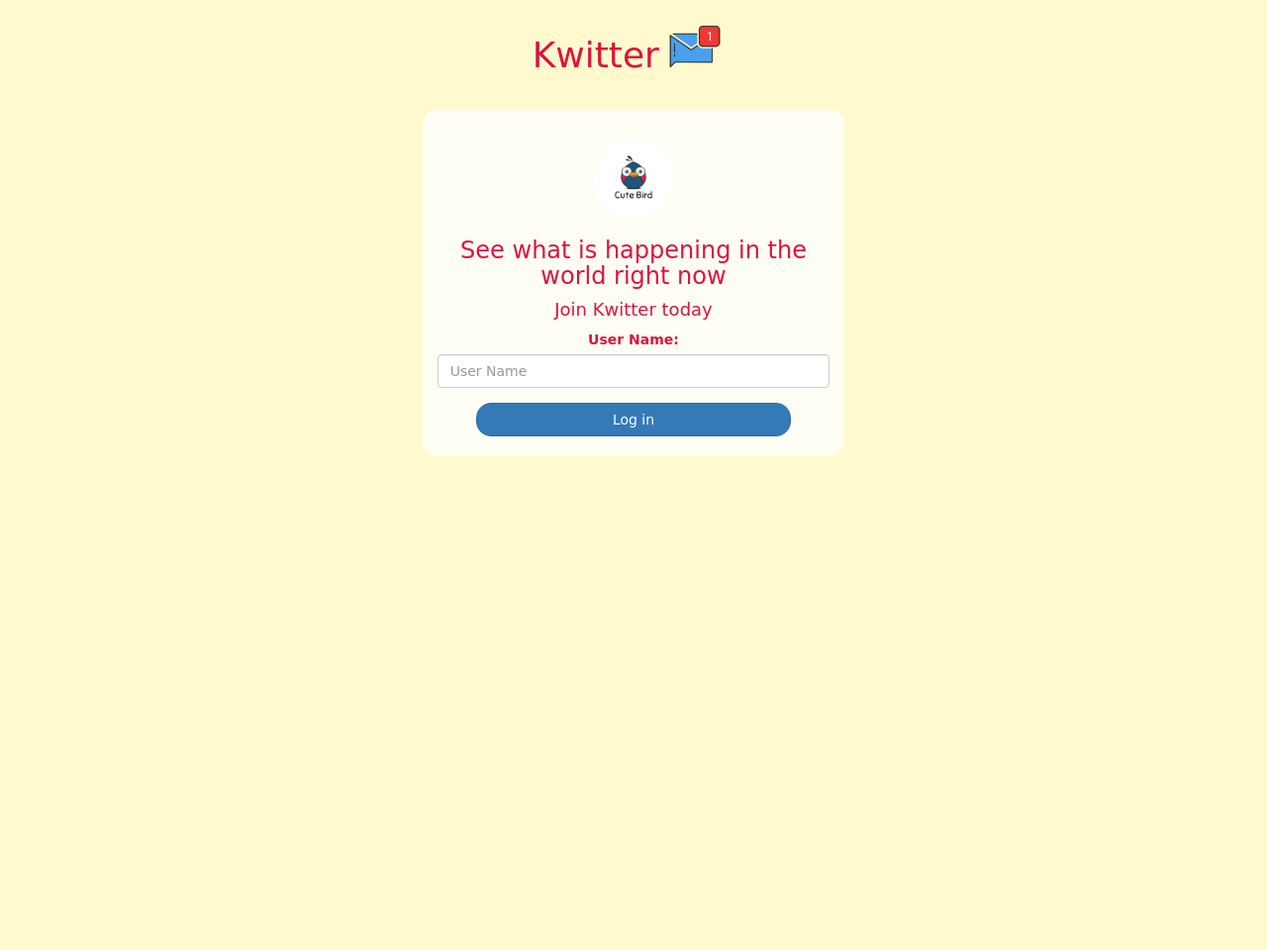
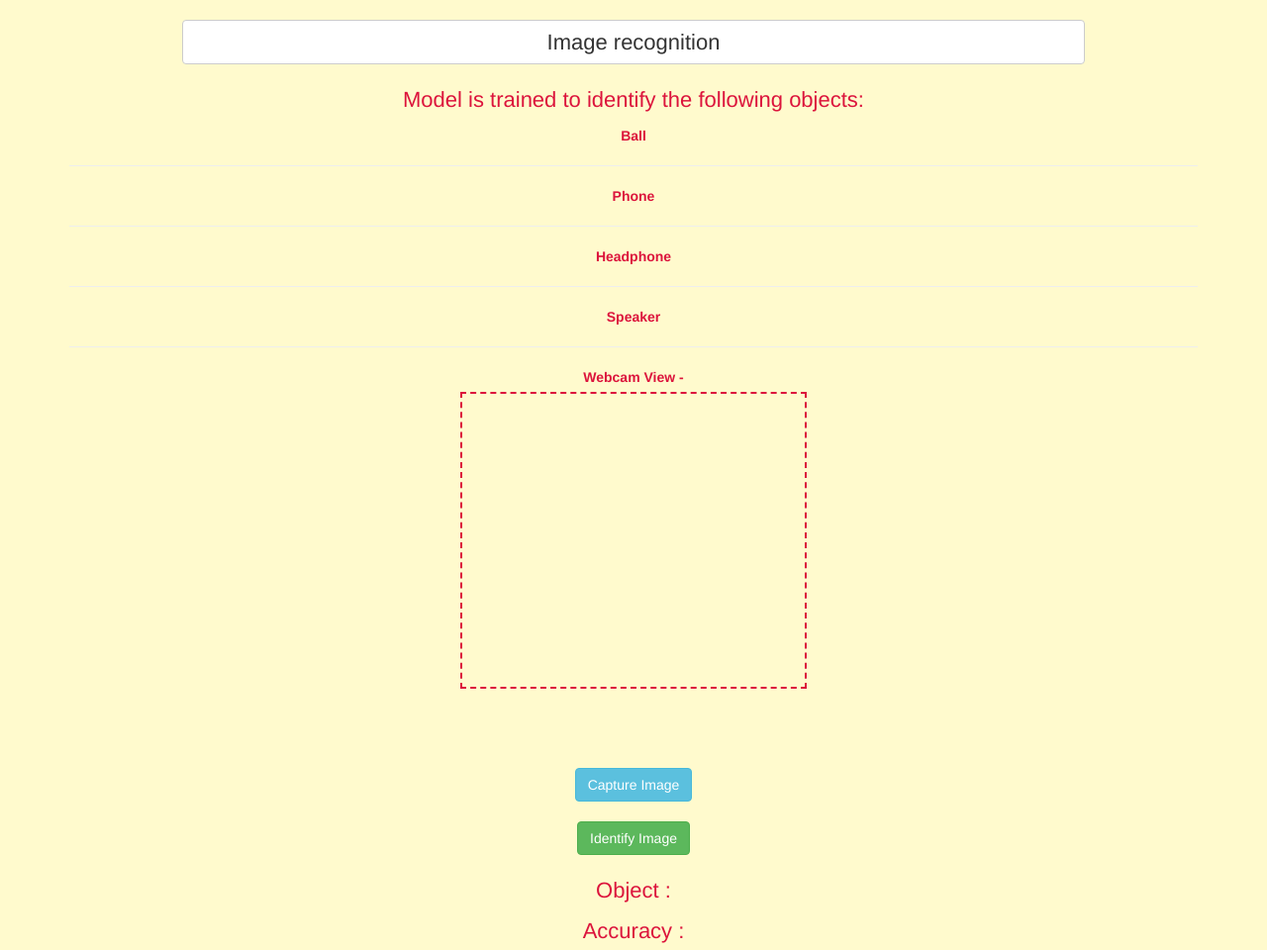
Before and after one commit to Akshara-Dhoble/Project-93, a plain HTML site: page index.html in a window 1280 px wide. Shown: the whole page at 99% size. Before the commit the page ends 820 px from the top, so only its background shows below. Drawn offline with nearby package versions, Linux system fonts and the light colour scheme; a script that the page names is missing; a web font is replaced by a local one.

Commit message:
Add files via upload

```diff
--- a/index.html
+++ b/index.html
@@ -1,40 +1,61 @@
-<!DOCTYPE html>
 <html>
     <head>
-	<title>Kwitter</title>
-<link href="https://fonts.googleapis.com/css?family=Yeon+Sung&display=swap" rel="stylesheet"><meta name="viewport" content="width=device-width, initial-scale=1">
-
+      <title>Image recognition</title>
+      <meta name="viewport" content="width=device-width, initial-scale=1.0">
       <link rel="stylesheet" href="https://maxcdn.bootstrapcdn.com/bootstrap/3.4.0/css/bootstrap.min.css">
       <script src="https://ajax.googleapis.com/ajax/libs/jquery/3.4.1/jquery.min.js"></script>
       <script src="https://maxcdn.bootstrapcdn.com/bootstrap/3.4.0/js/bootstrap.min.js"></script>
 
-<script src="https://www.gstatic.com/firebasejs/7.6.2/firebase-app.js"></script>
-<script src="https://www.gstatic.com/firebasejs/7.6.2/firebase-firestore.js"></script>
-<script src="https://www.gstatic.com/firebasejs/live/3.1/firebase.js"></script>
-<link rel="stylesheet" type="text/css" href="style.css">
-<script src="kwitter.js"></script>
+      <script src="https://cdnjs.cloudflare.com/ajax/libs/webcamjs/1.0.26/webcam.js"></script>
+
+      <script src="https://unpkg.com/ml5@0.4.3/dist/ml5.min.js"></script>
+
+     <link rel="stylesheet" href="style.css">
 
     </head>
+
     <body>
+    <div class="container">
+
       <center>
-	<h1 class="header">
-		Kwitter	<sup>
-	<img src="m2.png">
-	</sup>
-</h1>
-	<div class="col-lg-4 col-md-6 col-sm-6 col-xs-11 login_div">
-	<img src="logo.png" class="logo">
-		<h3 >See what is happening in the world right now</h3>
-		<h4 > Join Kwitter today </h4>
-		<div class="form-group">
-		  <label>User Name:</label>
+        <h3 class="btn btn-default heading">Image recognition</h3>
 
-		  <input type="text" id="user_name" class="form-control" placeholder="User Name" >
+        <br><br>
+
+        <p style="font-size: 22px;">Model is trained to identify the following objects: </p>
+        <b class="name_of_objects">
+        Ball
+          <hr>
+        Phone
+          <hr>
+        Headphone
+          <hr>
+        Speaker
+          <hr>
+        </b>
+
+        <label>Webcam View - </label>
+        <div id="camera"></div>
+
+
+        <br><br>
+        <div id="result"></div>
+
+        <br><br>
+        <button class="btn btn-info" onclick="take_snapshot()">Capture Image </button>
+
+        <br><br>
+        <button class="btn btn-success"onclick = "check()">Identify Image</button>
+
+        <br><br>
+
+
+        <p style="font-size: 22px;">Object :  <span id="result_object_name"></span></p>
+        <p style="font-size: 22px;">Accuracy :  <span id="result_object_accuracy"></span></p>
+      </center>
 
     </div>
-		<button id="login_button" class="btn btn-primary"   onclick="addUser()">Log in</button>
-		<br><br>
-	</div>
-</center>
+  <script src="main.js"></script>
+
     </body>
   </html>
--- /dev/null
+++ b/main.js
@@ -0,0 +1,60 @@
+Webcam.set({
+
+    width : 350 ,
+
+    height : 300 ,
+
+    image_format : 'png',
+
+    png_quality : 90
+
+});
+camera = document.getElementById("camera");
+
+Webcam.attach('#camera');
+
+function take_snapshot(){
+
+    Webcam.snap(function(data_uri){
+
+        document.getElementById("result").innerHTML = '<img id = "captured_image" src="'+data_uri+'"/>';
+
+    });
+}
+
+console.log('ml5 version: ',ml5.version);
+
+classifier = ml5.imageClassifier('https://teachablemachine.withgoogle.com/models/qnWKvhFIJ/',modelLooded);
+
+function modelLooded(){
+
+    console.log('model looded');
+
+}
+function check(){
+
+    img = document.getElementById("captured_image");
+
+    classifier.classify(img , gotResult);
+
+}
+
+function gotResult(error , results){
+
+    if (error) {
+
+        console.error(error);
+
+    }
+
+    else{
+
+        console.log(results);
+
+        document.getElementById("result_object_name").innerHTML = results[0].label;
+
+        document.getElementById("result_object_accuracy").innerHTML = results[0].confidence.toFixed(3);
+
+    }
+
+}
--- a/style.css
+++ b/style.css
@@ -1,119 +1,19 @@
-html, body
-{
-  height: 100%;
-  margin: 0;
-  color:crimson;
-
-
+body {
+    background-color: lemonchiffon;
+    color:crimson;
 
 }
-
-body
-{
-	background-color:lemonchiffon;
-	font-family: 'Special Elite', cursive ;
-	color:crimson;
+.heading{
+    width: 80%;
+    font-size: 22px;
 
 }
-
-.header
-{
-	background-color: lemonchiffon;
-	font-family: 'Special Elite', cursive ;
-	color:crimson;
+#camera{
+    border: 2px dashed crimson;
+    height: 300px;
+    width: 350px;
 }
-.header img
-{
-	width: 80px;margin-left: -15px;
-}
-
-.login_div
-{
-	background: rgba(255, 255, 255, 0.8);float: none;border-radius: 15px;
-}
-
-.logo
-{
-	width: 80px;margin-top: 30px;border-radius: 40px;
-}
-
-#login_button
-{
-	width: 80%;border-radius: 15px;
-}
-
-.room_name
-{
-	cursor: pointer;
-	font-size: 20px;
-}
-
-
-#logout
-{
-	font-size: 20px; float: right;
-}
-
-
-#output
-{
-	padding: 10px; width:80%;background: rgba(255,255,255,0.8);border-radius: 15px;
-}
-
-.input_div_room_page
-{
-	width: 80%;
-}
-
-.input_div label
-{
-	color: white;font-size: 20px;
-}
-
-
-.input_div_message_page
-{
-	position: fixed;bottom: 0px;width: 100%;background: rgba(255,255,255,0.8);
-}
-.input_div_message_page label
-{
-	color: black;
-}
-.input_div_message_page #msg
-{
-	width: 80%;
-}
-.input_div_message_page button
-{
-	margin-top: 15px;
-	width: 50%;
-}
-.color_white
-{
-	color: white
-}
-
-.user_tick
-{
-	width:20px;
-}
-.message_h4
-{
-	padding-left:5px;color:grey;
-}
-#user_name{
-	background-color: white;
-	font-family: 'Special Elite', cursive ;
-	color:crimson;
+.name_of_objects , #result_object_name , #result_object_accuracy {
+    color:crimson;
 
 }
-#room_name{
-	background-color: white;
-	font-family: 'Special Elite', cursive ;
-	color:crimson;
-
-}
-#trendingrooms{
-	font-family: 'Special Elite', cursive ;
-	color:crimson;
-}
```
Lines whose indentation alone changed are shown as unchanged.
